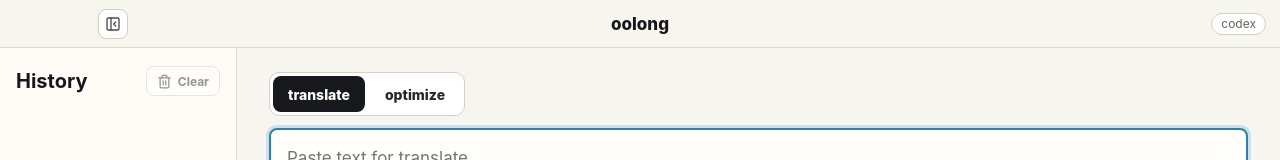
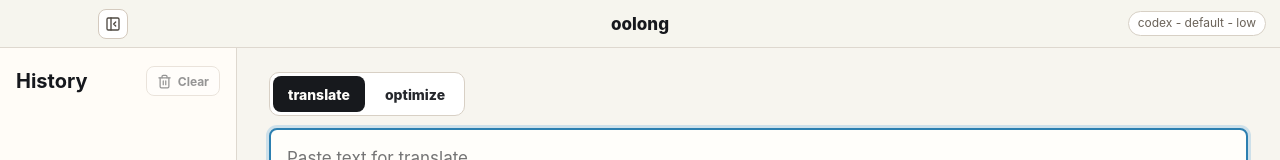
Before and after one commit to coffeedeveloper/oolong, a React (Vite) app: page / in a window 1280 px wide. Shown: the top 160 px of the page. Built offline with nearby package versions, Linux system fonts and the light colour scheme.

Commit message:
feat(app): show provider status in titlebar

```diff
--- a/src/App.tsx
+++ b/src/App.tsx
@@ -157,6 +157,19 @@ function loadingMessage(
   }
 
   return formatText(text.loading.running, { provider, elapsed });
+}
+
+function providerStatusText(settings: Settings) {
+  const model =
+    settings.provider === "claude" ? settings.claudeModel.trim() : settings.codexModel.trim();
+  const modelText = model || "default";
+
+  if (settings.provider === "codex") {
+    const effort = settings.codexReasoningEffort || "default";
+    return `codex - ${modelText} - ${effort}`;
+  }
+
+  return `claude - ${modelText}`;
 }
 
 function MarkdownContent({ content }: { content: string }) {
@@ -857,6 +870,7 @@ function App() {
     defaultContexts[0];
   const canSubmit = input.trim().length > 0 && !loading && Boolean(activeContext);
   const canClear = Boolean(input || output || error || selectedEntry) && !loading;
+  const providerStatus = providerStatusText(settings);
 
   useEffect(() => {
     let mounted = true;
@@ -1174,7 +1188,9 @@ function App() {
           </button>
         </div>
         <h1>oolong</h1>
-        <div className="provider-pill">{settings.provider}</div>
+        <div className="provider-pill" title={providerStatus}>
+          {providerStatus}
+        </div>
       </header>
 
       <div
--- a/src/styles.css
+++ b/src/styles.css
@@ -93,13 +93,17 @@ button {
 .provider-pill {
   justify-self: end;
   margin-right: 14px;
+  max-width: min(46vw, 420px);
+  overflow: hidden;
   border: 1px solid #d7d0c5;
   border-radius: 999px;
   padding: 4px 9px;
   background: #ffffff;
   color: #6a6258;
   font-size: 12px;
-  line-height: 1;
+  line-height: 1.2;
+  text-overflow: ellipsis;
+  white-space: nowrap;
 }
 
 .workspace {
```
